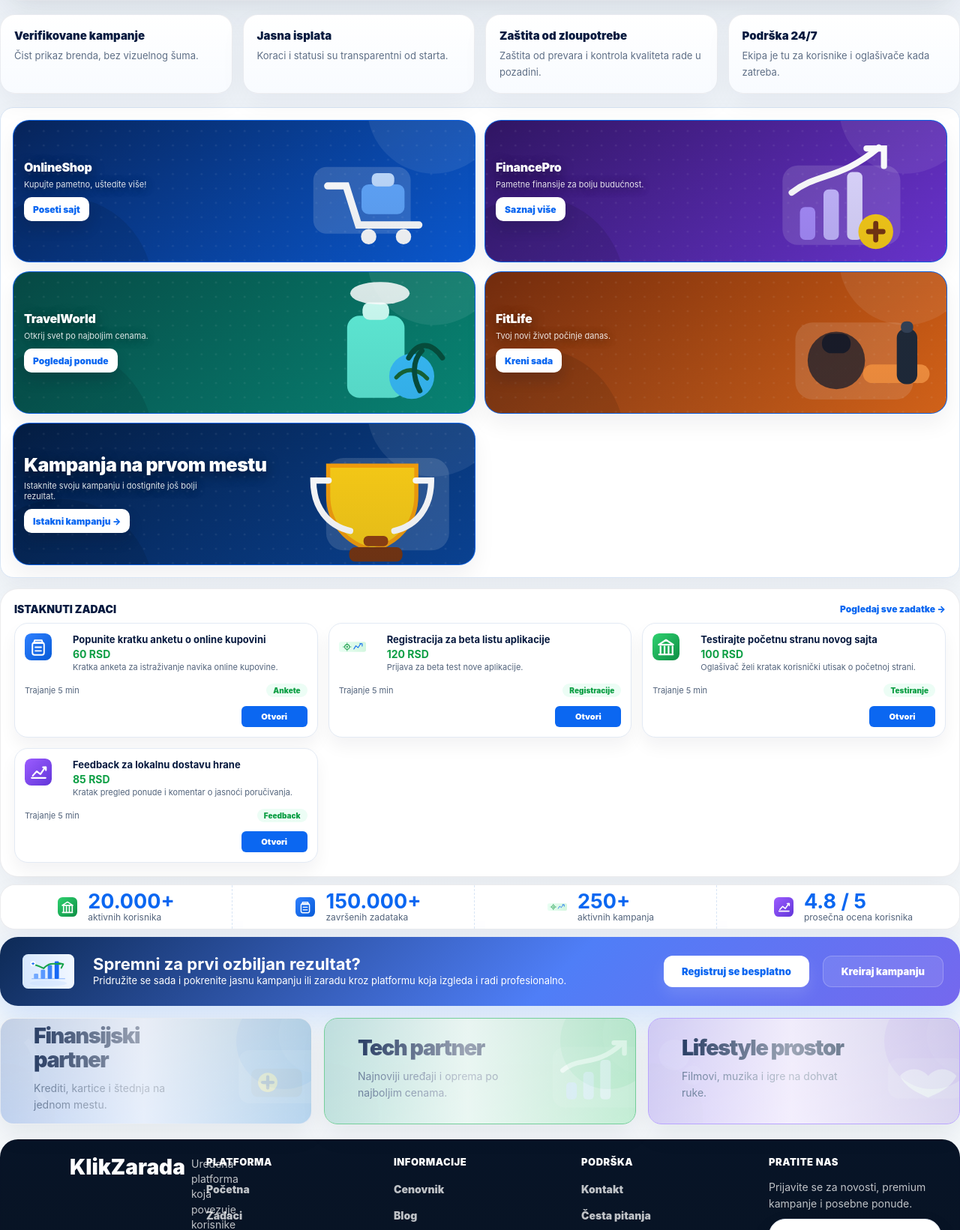
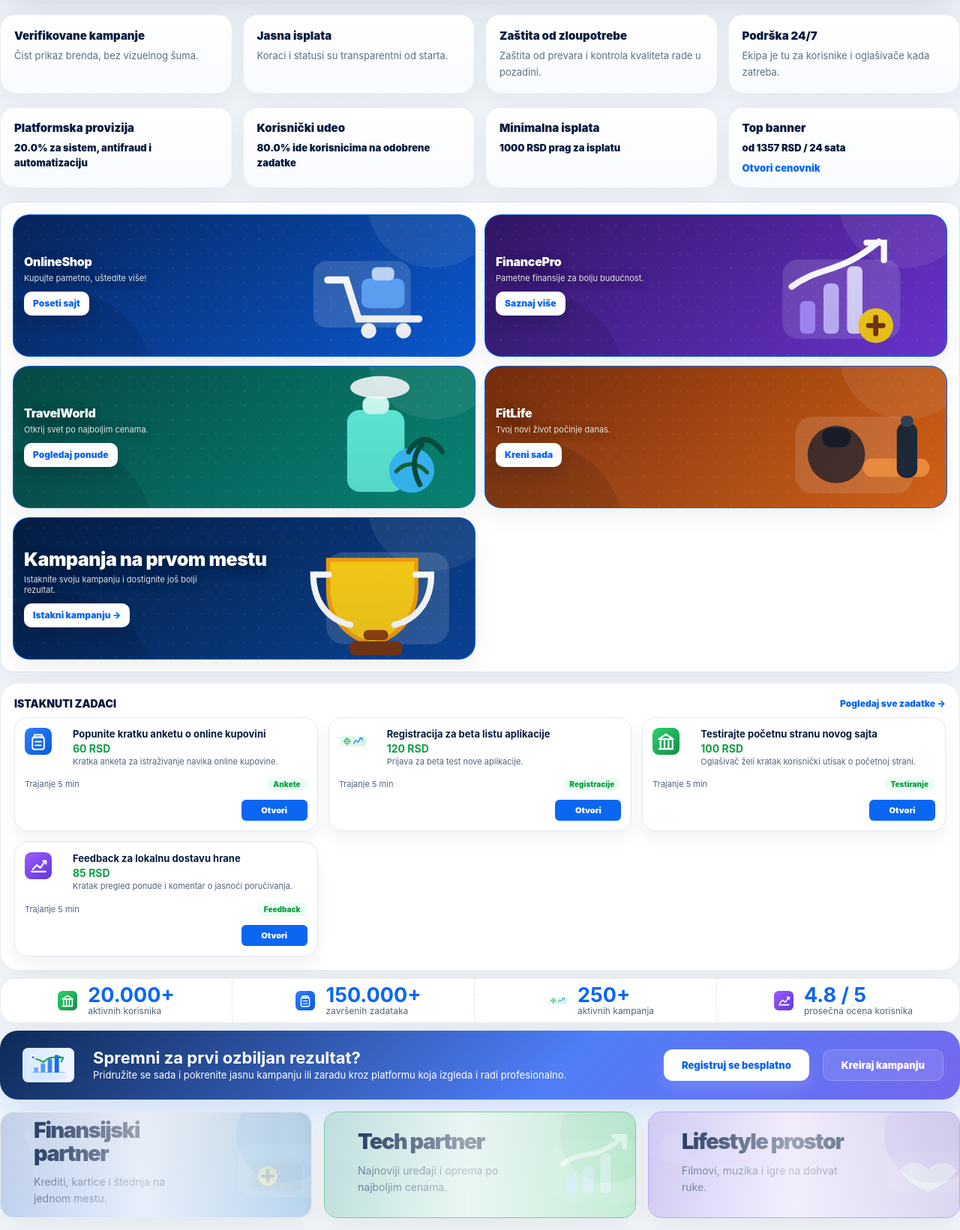
Before and after one commit to angro-scraper/klikzarada, a FastAPI app: page / in a window 1280 px wide. Shown: the part 1883-3524 px from the top of the page at 75% size. Run offline with FastAPI, Linux system fonts and the light colour scheme; data comes from the database, SQL or seed files in the repository; data that the repository does not hold is empty; some libraries are stand-ins or nearby versions.

Commit message:
Restore cenovnik strip on home page

```diff
--- a/klikzarada-v11-18-36-complete-trust-launch-pack/klikzarada-v11-18-36-complete-trust-launch-pack/backend/app/templates/home.html
+++ b/klikzarada-v11-18-36-complete-trust-launch-pack/klikzarada-v11-18-36-complete-trust-launch-pack/backend/app/templates/home.html
@@ -160,6 +160,26 @@
     </article>
   </section>
 
+  <section class="kz1189-finance-strip">
+    <article>
+      <strong>Platformska provizija</strong>
+      <span>{{ pricing_summary.platform_fee_percent if pricing_summary is defined else 20 }}% za sistem, antifraud i automatizaciju</span>
+    </article>
+    <article>
+      <strong>Korisnički udeo</strong>
+      <span>{{ pricing_summary.user_reward_share if pricing_summary is defined else 80 }}% ide korisnicima na odobrene zadatke</span>
+    </article>
+    <article>
+      <strong>Minimalna isplata</strong>
+      <span>{{ "%.0f"|format(pricing_summary.min_withdrawal if pricing_summary is defined else 1000) }} RSD prag za isplatu</span>
+    </article>
+    <article>
+      <strong>Top banner</strong>
+      <span>od {{ "%.0f"|format(pricing_summary.banner_top_day if pricing_summary is defined else 1360) }} RSD / 24 sata</span>
+      <a href="/cenovnik">Otvori cenovnik</a>
+    </article>
+  </section>
+
   <section class="kz-promo-final-row">
     {% set promo_items = [
       ('home_sponsor_1','/static/img/promo_final_shop.svg','OnlineShop','Kupujte pametno, uštedite više!','Poseti sajt'),
```
